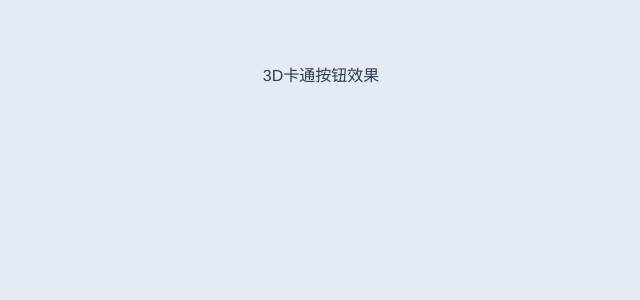
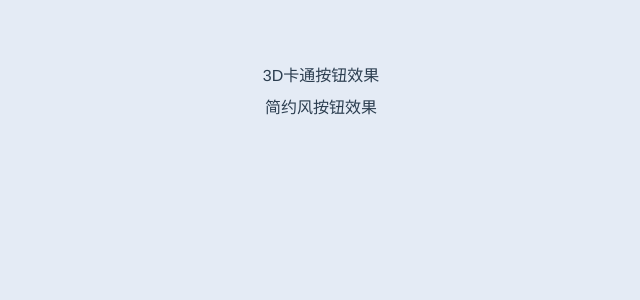
Before and after one commit to mjnd1/CssVue3Exercise, a Vue app: page /#/3DCartoonEffect in a window 1280 px wide. Shown: the top 300 px of the page, without its empty margins (319-959 px from the left). Built offline with nearby package versions, Linux system fonts and the light colour scheme.

Commit message:
mod:添加简约风按钮的子组件跳转处理

```diff
--- a/src/router/router.config.js
+++ b/src/router/router.config.js
@@ -4,7 +4,7 @@
  * @Author: ChenZhiWei
  * @Date: 2022-03-05 21:59:18
  * @LastEditors: ChenZhiWei
- * @LastEditTime: 2022-04-10 19:56:02
+ * @LastEditTime: 2022-04-16 15:50:44
  */
 export default [
 	{
@@ -28,6 +28,11 @@ export default [
 				path: '/3DCartoonEffect',
 				name: '3DCartoonEffect',
 				component: () => import('../views/Button/3D卡通按钮效果/3DCartoonEffect.vue'),
+			},
+			{
+				path: '/SimpleStyleButton',
+				name: 'SimpleStyleButton',
+				component: () => import('../views/Button/简约风按钮效果/SimpleStyleButton.vue'),
 			}
 		],
 	},
--- a/src/views/Button/index.vue
+++ b/src/views/Button/index.vue
@@ -4,7 +4,7 @@
  * @Autor: ChenZhiWei
  * @Date: 2022-03-11 12:10:55
  * @LastEditors: ChenZhiWei
- * @LastEditTime: 2022-04-16 15:46:45
+ * @LastEditTime: 2022-04-16 15:50:57
 -->
 <template>
 	<div v-if="!isRenderChild">
@@ -24,6 +24,11 @@ const buttonList = [
 		id: 1,
 		buttonName: "3D卡通按钮效果",
 		routerPath: "button/3DCartoonEffect",
+	},
+	{
+		id: 2,
+		buttonName: "简约风按钮效果",
+		routerPath: "button/SimpleStyleButton",
 	},
 ];
 // 定义一个基本类型的变量 => 是否渲染了子组件，当子组件渲染上，隐藏循环
```
